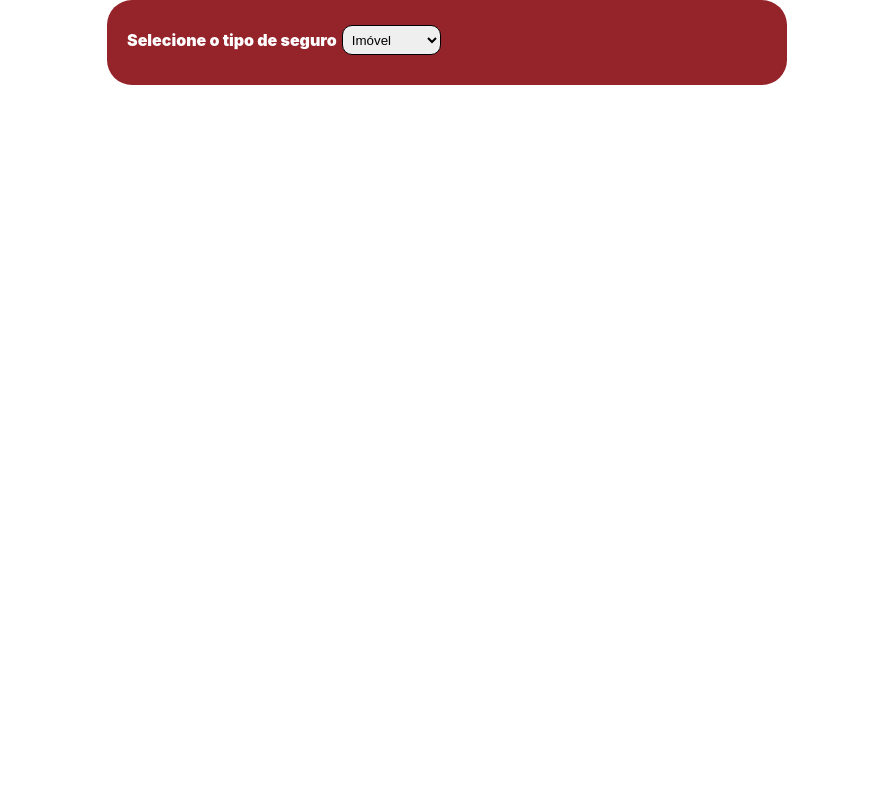
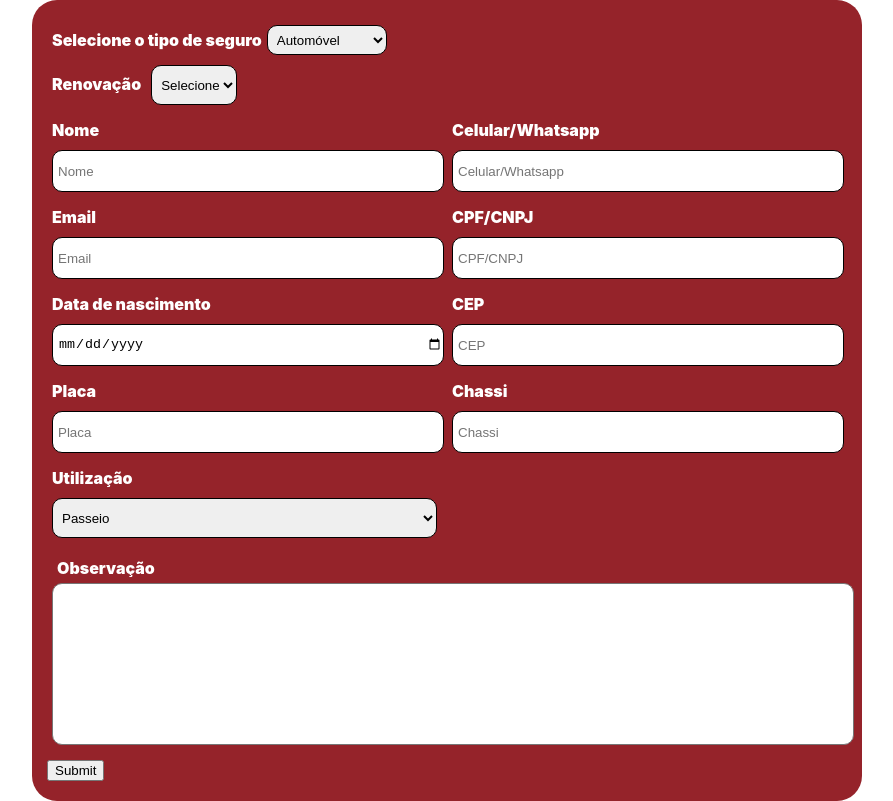
Before and after one commit to T14g/react-multi-form, a React (Create React App) app: page / in a window 1280 px wide. Shown: the whole page, without its empty margins (193-1086 px from the left). Built offline with nearby package versions, Linux system fonts and the light colour scheme; the HTML template or start-up script is replaced by a standard one.

Commit message:
Textarea component, toggler, form changes

```diff
--- /dev/null
+++ b/src/components/form/data.js
@@ -0,0 +1,219 @@
+export const _INPUTS = [
+    {
+        'id' : 'sel-util',
+        'options' : [
+            {'title' : 'Passeio' , 'value' : 'passeio'},
+            {'title' : 'Profissional', 'value' : 'profissional'},
+            {'title' : 'Aplicativo', 'value' : 'aplicativo'}
+            ],
+        'placeholder' : 'Utilização'
+    },
+    {
+        'id' : 'sel-tipo-casa',
+        'options' : [
+            {'title' : 'Alvernaria' , 'value' : 'alvenaria'},
+            {'title' : 'Madeira', 'value' : 'madeira'}
+            ],
+        'placeholder' : 'Tipo de construção'
+    },
+    {
+        'id' : 'sel-util-2',
+        'options' : [
+            {'title' : 'Habitual' , 'value' : 'habitual'},
+            {'title' : 'Veraneio', 'value' : 'veraneio'}
+            ],
+        'placeholder' : 'Utilização'
+    },
+    {
+        'id' : 'sel-tipo-casa-2',
+        'options' : [
+            {'title' : 'Vertical' , 'value' : 'vertical'},
+            {'title' : 'Horizontal', 'value' : 'horizontal'}
+            ],
+        'placeholder' : 'Tipo de construção'
+    },
+    {
+        'id' : 'sel-aniversarios',
+        'options' : [
+            {'title' : '2' , 'value' : '2'},
+            {'title' : '3' , 'value' : '3'},
+            {'title' : '4' , 'value' : '4'},
+            {'title' : '5' , 'value' : '5'},
+            {'title' : '6' , 'value' : '6'},
+            {'title' : '7' , 'value' : '7'},
+            {'title' : '8' , 'value' : '8'},
+            {'title' : '9' , 'value' : '9'},
+            {'title' : '10' , 'value' : '10'},
+            {'title' : 'Mais de 10' , 'value' : 'more'},
+            ],
+        'placeholder' : 'Total de datas de nascimento segurados'
+    },
+    {
+        'id' : 'textarea-aniversarios',
+        'label' : 'Datas de nascimento',
+        'placeholder' : '10/10/1994; 11/11/1993...etc',
+    },
+    {
+        'id': '1',
+        'type': 'text',
+        'placeholder': 'Nome',
+        'name': 'nome',
+        'required': true
+    },
+    {
+        'id': '2',
+        'type': 'tel',
+        'name': 'cel-whats',
+        'placeholder': 'Celular/Whatsapp',
+        'required': true
+    },
+    {
+        'id': '3',
+        'type': 'email',
+        'name': 'email',
+        'placeholder': 'Email',
+        'required': false
+    },
+    {
+        'id': '4',
+        'type': 'text',
+        'name': 'cpf-cnpj',
+        'placeholder': 'CPF/CNPJ',
+        'required': true
+    },
+    {
+        'id': '5',
+        'type': 'date',
+        'name': 'aniversario',
+        'placeholder': 'Data de nascimento',
+        'required': true
+    },
+    {
+        'id': '6',
+        'type': 'text',
+        'name': 'cep',
+        'placeholder': 'CEP',
+        'required': true
+    },
+    {
+        'id': '7',
+        'type': 'text',
+        'name': 'placa-carro',
+        'placeholder': 'Placa',
+        'required': true
+    },
+    {
+        'id': '8',
+        'type': 'text',
+        'name': 'chassi-carro',
+        'placeholder': 'Chassi',
+        'required': true
+    },
+    {
+        'id': '9',
+        'type': 'text',
+        'name': 'veiculo',
+        'placeholder': 'Veículo',
+        'required': true
+    },
+    {
+        'id': '10',
+        'type': 'text',
+        'name': 'observacao',
+        'placeholder': 'Observação',
+        'required': true
+    },
+    {
+        'id': '11',
+        'type': 'text',
+        'name': 'valor-construcao',
+        'placeholder': 'Valor construção',
+        'required': true
+    },
+    {
+        'id': '12',
+        'type': 'text',
+        'name': 'ramo',
+        'placeholder': 'Ramo',
+        'required': true
+    }
+];
+
+export const _SELECT_OPTIONS = {
+    'automovel': {
+        'title': 'Automóvel',
+        'rows': [
+            ['renew'],
+            ['1', '2'],
+            ['3', '4'],
+            ['5', '6'],
+            ['7', '8'],
+            ['sel-util']
+        ]
+    },
+    'residencial': {
+        'title': 'Residencial',
+        'rows': [
+            ['renew'],
+            ['1', '2'],
+            ['3', '4'],
+            ['sel-tipo-casa', 'sel-util-2'],
+            ['6', '11'],
+        ]
+    },
+    'empresarial': {
+        'title': 'Empresarial',
+        'rows': [
+            ['renew'],
+            ['1', '2'],
+            ['3', '4'],
+            ['6', '11'],
+            ['12'],
+        ]
+    },
+    'condominio': {
+        'title': 'Condomínio',
+        'rows': [
+            ['renew'],
+            ['1', '2'],
+            ['3', '4'],
+            ['sel-tipo-casa-2', '6'],
+            ['11'],
+        ]
+    },
+    'plano-saude': {
+        'title': 'Plano de saúde',
+        'rows': [
+            ['renew'],
+            ['1', '2'],
+            ['3', '4'],
+            ['6', '12'],
+            ['sel-aniversarios'],
+            ['textarea-aniversarios']
+        ]
+    },
+    'plano-dental': {
+        'title': 'Plano dental',
+        'rows': [
+            []
+        ]
+    },
+    'vida-grupo': {
+        'title': 'Vida em grupo',
+        'rows': [
+            []
+        ]
+    },
+    'vida-individual': {
+        'title': 'Vida individual',
+        'rows': [
+            []
+        ]
+    },
+    'outros': {
+        'title': 'Outros',
+        'rows': [
+            []
+        ]
+    }
+};
--- a/src/components/form/form.component.jsx
+++ b/src/components/form/form.component.jsx
@@ -2,125 +2,19 @@ import React from 'react';
 import SelectComponent from '../select/select.component';
 import InputComponent from '../input/input.component';
 import SelectToggler from '../select-toggler/select-toggler.component';
+import TextArea from '../textarea/textarea.component';
+
+import { _INPUTS, _SELECT_OPTIONS } from './data';
 
 import {
     FormContainer,
     Container,
     Row,
+    Column,
     InnerContainer,
     Label,
     Submit
 } from './form.styled';
-
-const _INPUTS = [
-    {
-        'id': 'sel-1',
-        'type': 'text',
-        'placeholder': 'Qual seguradora?',
-        'required': true
-    },
-    {
-        'id': '1',
-        'type': 'text',
-        'placeholder': 'Nome',
-        'name': 'nome',
-        'required': true
-    },
-    {
-        'id': '2',
-        'type': 'tel',
-        'name': 'cel-whats',
-        'placeholder': 'Celular/Whatsapp',
-        'required': true
-    },
-    {
-        'id': '3',
-        'type': 'email',
-        'name': 'email',
-        'placeholder': 'Email',
-        'required': false
-    },
-    {
-        'id': '4',
-        'type': 'text',
-        'name': 'cpf-cnpj',
-        'placeholder': 'CPF/CNPJ',
-        'required': true
-    },
-    {
-        'id': '5',
-        'type': 'date',
-        'name': 'aniversario',
-        'placeholder': 'Data de nascimento',
-        'required': true
-    },
-    {
-        'id': '6',
-        'type': 'text',
-        'name': 'cep',
-        'placeholder': 'CEP',
-        'required': true
-    },
-    {
-        'id': '7',
-        'type': 'text',
-        'name': 'seguradora',
-        'placeholder': 'Qual seguradora?',
-        'required': true
-    }
-];
-
-const _SELECT_OPTIONS = {
-    'imovel': {
-        'title': 'Imóvel',
-        'rows': [
-            ['1', '2', '3'], ['5', '6', '7']
-        ]
-    },
-    'residencial': {
-        'title': 'Residencial',
-        'rows': [
-            ['5', '6', '7']
-        ]
-    },
-    'condominio': {
-        'title': 'Condomínio',
-        'rows': [
-            ['1', '2', '3']
-        ]
-    },
-    'plano-saude': {
-        'title': 'Plano de saúde',
-        'rows': [
-            []
-        ]
-    },
-    'plano-dental': {
-        'title': 'Plano dental',
-        'rows': [
-            []
-        ]
-    },
-    'vida-grupo': {
-        'title': 'Vida em grupo',
-        'rows': [
-            []
-        ]
-    },
-    'vida-individual': {
-        'title': 'Vida individual',
-        'rows': [
-            []
-        ]
-    },
-    'outros': {
-        'title': 'Outros',
-        'rows': [
-            []
-        ]
-    }
-};
-
 class Form extends React.Component {
 
     constructor() {
@@ -129,7 +23,7 @@ class Form extends React.Component {
 
         this.state = {
             selectOptions: [],
-            selectedOption: null,
+            selectedOption: 'automovel',
             selectedInputs: [],
             inputsToShow: []
         };
@@ -139,15 +33,11 @@ class Form extends React.Component {
 
         let optionsKeys = Object.keys(_SELECT_OPTIONS);
         let titles = [];
-        let limit = 3, count = 0;
 
         optionsKeys.map((value) => {
 
-            if (limit > count) {
             let title = _SELECT_OPTIONS[value].title;
             titles.push({ value: value, title: title })
-                count++;
-            }
 
         });
 
@@ -190,9 +80,28 @@ class Form extends React.Component {
         });
     }
 
+    // Verify if is one of the select inputs
+    isSelect = (id) => {
+
+        switch (id) {
+            case 'renew':
+                return (
+                    <SelectToggler />
+                )
+        }
+
+    }
+
     // Get input data by Id
     getInput = (id) => {
-        let inputData = _INPUTS[id];
+        let inputData = {};
+
+        _INPUTS.forEach((inp) => {
+            if (inp.id === id && inp.id) {
+                inputData = inp;
+            }
+        })
+
         return inputData;
     }
 
@@ -203,15 +112,63 @@ class Form extends React.Component {
             <Row>
                 {
                     rowData.map((id, index) => {
+
+                        if (id === 'renew') {
+
+                            return (
+                                <Column className="renew-col">
+                                    <Label>Renovação</Label>
+                                    <SelectToggler>
+                                        <InputComponent
+                                            key='seguradora'
+                                            type={'text'}
+                                            name={'renew-seguradora'}
+                                            placeholder={'Qual a seguradora?'}
+                                            required={true}
+                                        />
+                                    </SelectToggler>
+                                </Column>
+                            )
+
+                        } else if (id.includes('sel')) {
+
                             let data = this.getInput(id);
 
-                        return (<InputComponent
+                            return (
+                                <Column>
+                                    <Label>{data.placeholder}</Label>
+                                    <SelectComponent options={data.options} />
+                                </Column>
+                            )
+
+                        } else if (id.includes('textarea')) {
+                            let data = this.getInput(id);
+
+                            return (
+                                <Column className="col-aniversarios">
+                                    <Label>{data.label}</Label>
+                                    <TextArea placeholder={data.placeholder} />
+                                </Column>
+                            )
+
+                        } else {
+
+                            let data = this.getInput(id);
+
+                            return (
+                                <Column>
+                                    <Label>{data.placeholder}</Label>
+                                    <InputComponent
                                         key={index}
                                         type={data.type}
                                         name={data.name}
                                         placeholder={data.placeholder}
                                         required={data.required}
-                        />)
+                                    />
+                                </Column>
+                            )
+                        }
+
                     })
                 }
             </Row>
@@ -231,6 +188,12 @@ class Form extends React.Component {
                         this.prepareRow(row)
                     )
                 }
+                <Row>
+                    <Column className="col-obs">
+                        <Label>Observação</Label>
+                        <TextArea />
+                    </Column>
+                </Row>
                 <Submit
                     onClick={this.handleSubmit}
                 >Submit</Submit>
--- a/src/components/form/form.styled.jsx
+++ b/src/components/form/form.styled.jsx
@@ -1,7 +1,7 @@
 import styled from 'styled-components';
 
 export const FormContainer =  styled.div`
-    max-width: 650px;
+    max-width: 800px;
     margin: 0 auto;
     padding: 20px 15px;
     padding-top: 25px;
@@ -28,7 +28,28 @@ export const Container = styled.div`
 
 export const Row = styled.div`
     display: flex;
-    margin-bottom: 10px;
+    margin-bottom: 5px;
+`
+
+export const Column = styled.div`
+    width: 50%;
+
+    &.col-obs, &.col-aniversarios{
+        width: 100%;
+        padding: 5px;
+    }
+
+    &.renew-col{
+        width: 100%;
+
+        select,input[type="text"]{
+            width: initial;
+            display: inline;
+        }
+        input[type="text"]{
+            width: 200px;
+        }
+    }
 `
 
 export const Label = styled.label`
@@ -49,9 +70,9 @@ export const InnerContainer = styled.div`
     input[type="email"],
     input[type="date"],
     select{
-        max-width: 200px;
         width: 100%;
         display: block;
+        max-width: 385px;
         padding: 0px;
         margin: 0;
         height: 40px;
--- a/src/components/select-toggler/select-toggler.component.jsx
+++ b/src/components/select-toggler/select-toggler.component.jsx
@@ -1,5 +1,5 @@
 import React from 'react';
-
+import { Select, Option } from './select-toggler.styles';
 class SelectToggler extends React.Component {
 
     constructor() {
@@ -25,22 +25,22 @@ class SelectToggler extends React.Component {
         if (showingHidden) {
             return (
                 <React.Fragment>
-                    <select onChange={(e) => this.handleSelect(e)}>
-                        <option >Selecione</option>
-                        <option value="yes">Sim</option>
-                        <option value="no">Não</option>
-                    </select>
+                    <Select onChange={(e) => this.handleSelect(e)}>
+                        <Option >Selecione</Option>
+                        <Option value="yes">Sim</Option>
+                        <Option value="no">Não</Option>
+                    </Select>
                     {this.props.children}
                 </React.Fragment>
             )
         } else {
             return (
                 <React.Fragment>
-                    <select onChange={(e) => this.handleSelect(e)}>
-                        <option >Selecione</option>
-                        <option value="yes">Sim</option>
-                        <option value="no">Não</option>
-                    </select>
+                    <Select onChange={(e) => this.handleSelect(e)}>
+                        <Option >Selecione</Option>
+                        <Option value="yes">Sim</Option>
+                        <Option value="no">Não</Option>
+                    </Select>
                 </React.Fragment>
             )
         }
--- /dev/null
+++ b/src/components/select-toggler/select-toggler.styles.jsx
@@ -0,0 +1,13 @@
+import styled from "styled-components";
+
+export const Select = styled.select`
+
+`
+
+export const Option = styled.option`
+
+`
+
+export const Row = styled.div`
+
+`
--- /dev/null
+++ b/src/components/textarea/textarea.component.jsx
@@ -0,0 +1,11 @@
+import React from 'react';
+import { TextareaStyled } from './textarea.styles';
+
+const TextArea = ({ placeholder = null }) => {
+
+    return (
+        <TextareaStyled placeholder={placeholder} />
+    );
+}
+
+export default TextArea;
--- /dev/null
+++ b/src/components/textarea/textarea.styles.jsx
@@ -0,0 +1,9 @@
+import styled from "styled-components";
+
+export const TextareaStyled = styled.textarea`
+    width: 100%;
+    height: 150px;
+    border-radius: 10px;
+    resize: none;
+    padding: 5px;
+`
```
Lines whose indentation alone changed are shown as unchanged.
